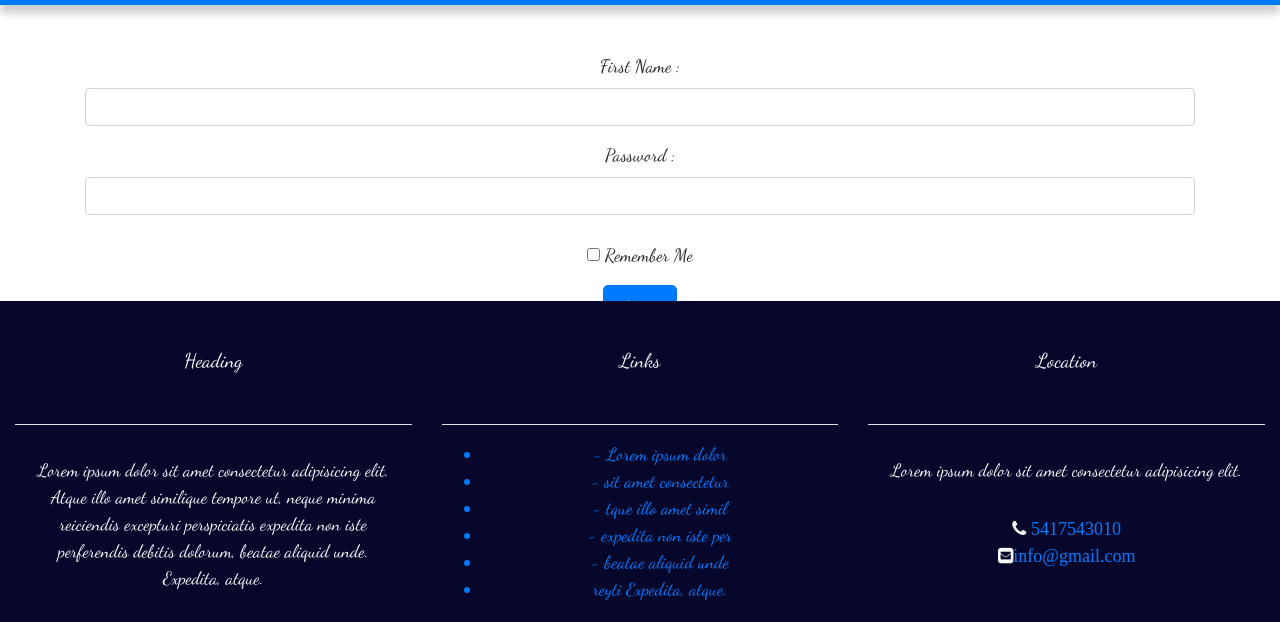
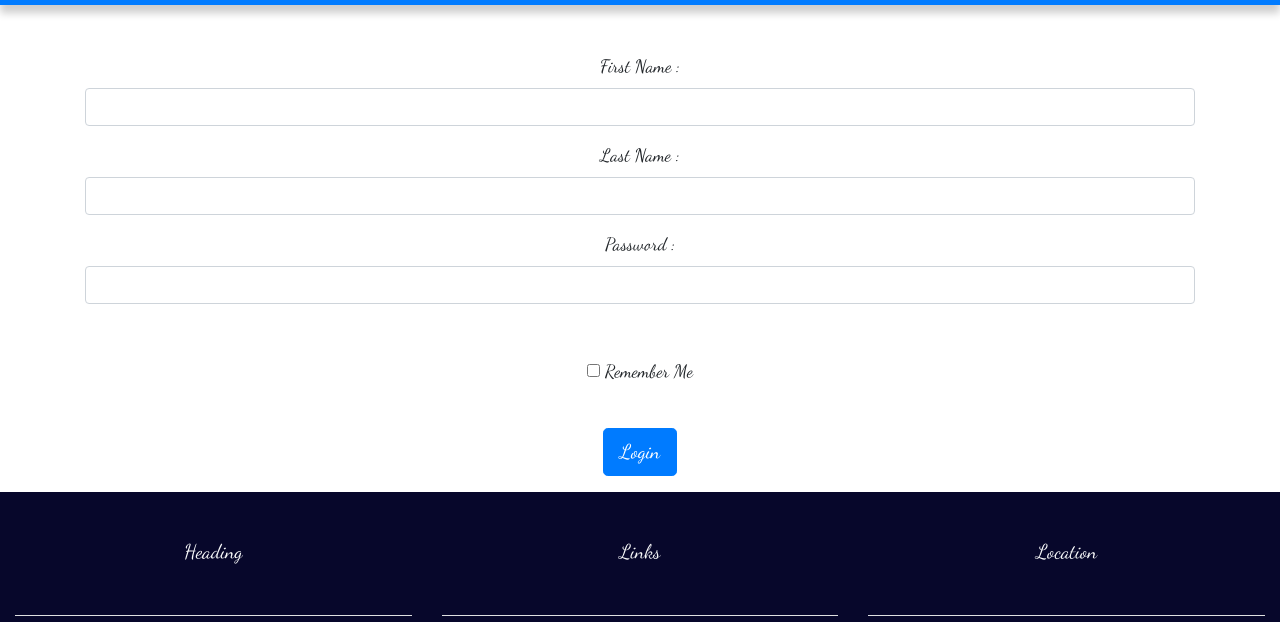
Before and after one commit to sintayehu-B/Shoe, a plain HTML site: page login.html in a window 1280 px wide. Shown: the part 66-688 px from the top of the page. Drawn offline with nearby package versions, Linux system fonts and the light colour scheme.

Commit message:
modified minor error in both buy.html and login.html

```diff
--- a/assest/css/style.css
+++ b/assest/css/style.css
@@ -1,5 +1,5 @@
 html body{
-    height: 100%;
+    height: 100vh;
     font-family: 'Dancing Script', cursive;
     overflow-x: hidden;
     font-size: large;
@@ -26,6 +26,7 @@ w-100{
 }
 .footer{
     background-color: rgb(7, 7, 43)!important;
+
 }
 .footer p{
     padding: 1rem;
@@ -35,4 +36,9 @@ w-100{
     .navbar-nav{
         align-items: flex-end;
     }
+
+
+
 }
+op: 100px;
+}
--- a/login.html
+++ b/login.html
@@ -80,10 +80,14 @@
                 <input class="form-control" type="text" name="fname" id="fname">
             </div>
             <div class="form-group">
+                <label for="sname">Last Name : </label>
+                <input class="form-control" type="text" name="sname" id="sname">
+            </div>
+            <div class="form-group">
                 <label for="password">Password : </label>
-                <input class="form-control" type="password" name="password" id="password"><br>
+                <input class="form-control" type="password" name="password" id="password"><br><br>
 
-                <input class="custom-checkbox " type="checkbox" name="checkbox" id="checkbox "> Remember Me </input>
+                <input class="custom-checkbox " type="checkbox" name="checkbox" id="checkbox "> Remember Me </input><br><br>
             </div>
 
 
@@ -97,7 +101,7 @@
 
 
      <!--Footer-->
-    <footer class="footer fixed-bottom  bg-dark mt-5 pt-5">
+     <footer class="footer sticky-bottom bg-dark mt-3 pt-5">
         <div class="container-fluid">
             <div class="row justify-content-center text-center text-light">
                 <div class="col-md-4">
```
Also changed, not shown: buy.html (+5 -1 lines).
